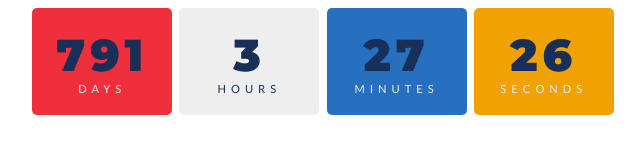
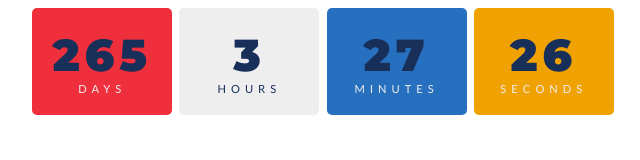
Before and after one commit to AdrianKrauza/matury, a plain HTML site: page index.html in a window 1280 px wide. Shown: the full height of the page, 317-957 px from the left. Drawn offline with Linux system fonts and the light colour scheme.

Commit message:
Update index.html

```diff
--- a/index.html
+++ b/index.html
@@ -103,7 +103,7 @@ body{
 </body>
 <script>
     const year = new Date().getFullYear();
-const myDate = new Date('Oct 15, 2024 00:00:00');
+const myDate = new Date('May 8, 2023 00:00:00');
 console.log(myDate);
 
 // countdown
```
